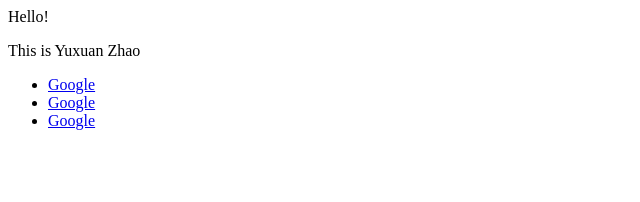
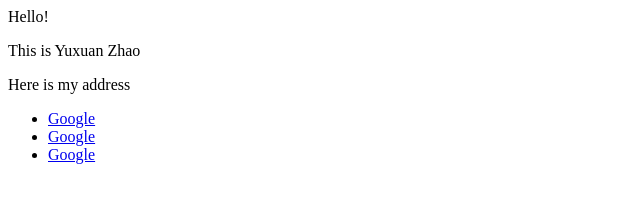
Before and after one commit to yuxuanz587/yuxuanz587.github.io, a plain HTML site: page index.html in a window 1280 px wide. Shown: the whole page, without its empty margins (0-640 px from the left). Drawn offline with Linux system fonts and the light colour scheme.

Commit message:
Update index.html

```diff
--- a/index.html
+++ b/index.html
@@ -1,5 +1,6 @@
 <p>Hello!</p>
 <p>This is Yuxuan Zhao </p>
+<p>Here is my address </p>
 
 <ul>
   <li> <a href="https://www.google.com">Google</a> </li>
```
